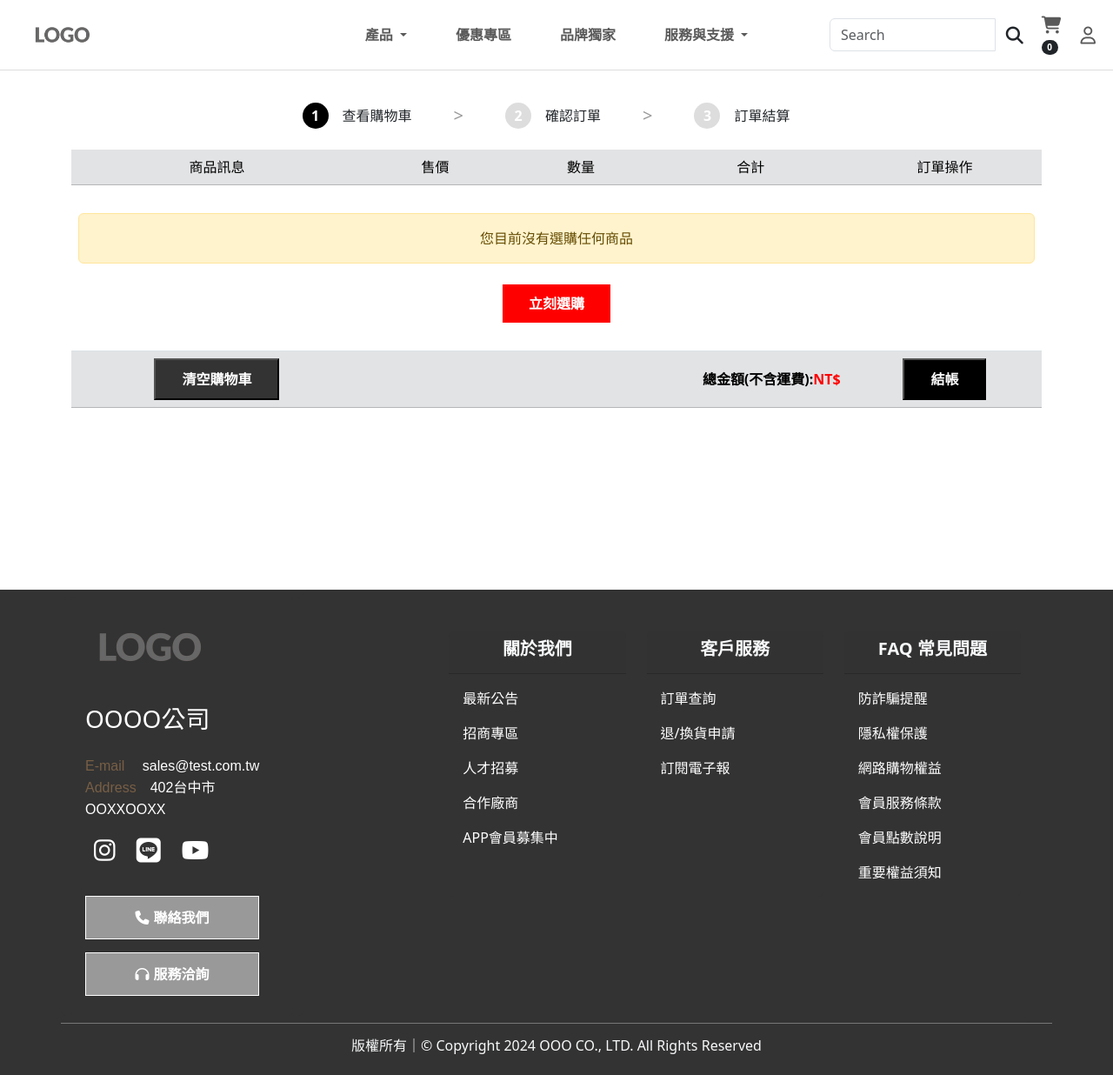
After one commit to 444ZH/projectD, a PHP site: page /cart.php in a window 1280 px wide. The commit adds this page. Shown: the whole page at 87% size. Run offline with PHP 8.4, Linux system fonts and the light colour scheme; tables that the repository leaves empty or names only in its code hold one stand-in row (values such as "Sample post"); some libraries are stand-ins or nearby versions.

Commit message:
完成查看購物車頁面，商品計價、數量更動

```diff
--- a/addcart.php
+++ b/addcart.php
@@ -1,7 +1,4 @@
 <?php
-ini_set('display_errors', 1);
-ini_set('display_startup_errors', 1);
-error_reporting(E_ALL);
 header('Access-Control-Allow-Origin: *');
 header('Content-Type: application/json;charset=utf-8');
 
--- /dev/null
+++ b/cart.php
@@ -0,0 +1,158 @@
+<?php
+//連資料庫
+require_once('connection/furnitureshop_db.php');
+//如果session沒有啟動則啟動，跨頁面存取變數
+if (!isset($_SESSION)) {
+    session_start();
+}
+// 載入共用PHP函數庫
+require_once("./php_lib.php");  //分頁功能
+?>
+
+<!doctype html>
+<html lang="zh-TW">
+
+<head>
+    <!-- 引入head -->
+    <?php require_once('./headfile.php') ?>
+    <style>
+        .stepNum {
+            height: 30px;
+            width: 30px;
+            border-radius: 50%;
+            color: #fff;
+            font-weight: bold;
+            background-color: #000;
+            display: flex;
+            justify-content: center;
+            align-items: center;
+        }
+
+        span.two,
+        span.three {
+            background-color: #ddd;
+        }
+
+        .stepArrow {
+            font-size: 20px;
+            color: #999;
+        }
+
+        .orderStep li {
+            width: fit-content;
+        }
+
+        .subtotal {
+            color: red !important;
+        }
+
+        .cancelBtn {
+            background: none;
+            border: none;
+        }
+
+        .cancelBtn:hover {
+            text-decoration-line: underline;
+            color: red;
+        }
+
+        td.productLeft {
+            text-align: left;
+        }
+
+        td.total {
+            text-align: right;
+        }
+
+        .totalPrice {
+            color: red !important;
+        }
+
+        .clearCartBtn {
+            padding: 10px 30px;
+            background-color: #333;
+            color: #fff;
+            font-weight: bold;
+        }
+
+        .clearCartBtn:hover {
+            background-color: #999;
+        }
+
+        .CheckoutBtn {
+            padding: 10px 30px;
+            background-color: #000;
+            color: #fff;
+            font-weight: bold;
+        }
+
+        .CheckoutBtn:hover {
+            background-color: #333;
+        }
+
+        .buyNowBtn {
+            background-color: red;
+            color: #fff;
+            padding: 10px 30px;
+            border: none;
+            font-weight: bold;
+        }
+
+        .buyNowBtn:hover {
+            background-color: #ff6c6c;
+        }
+
+        table input:invalid {
+            border: 3px solid red;
+        }
+    </style>
+</head>
+
+<body>
+    <section id="header">
+        <?php require_once('./navbar.php') ?>
+    </section>
+    <section id="seccontent">
+        <div class="container" style="height: 70vh;">
+            <!-- goods_content -->
+            <?php require_once('./cart_content.php') ?>
+        </div>
+    </section>
+    <section id="footer">
+        <?php require_once('./footer.php') ?>
+    </section>
+    <!-- js file -->
+    <?php require_once('./jsfile.php') ?>
+    <script>
+        //將商品變更數量寫進資料庫
+        $('input').change(function() {
+            var qty = $(this).val();
+            const cartid = $(this).attr("cartid");
+            if (qty <= 0 || qty >= 50) {
+                alert("請更改商品數量，需大於0及小於50");
+                return false;
+            }
+            $.ajax({
+                url: 'change_qty.php',
+                type: 'post',
+                dataType: 'json',
+                data: {
+                    cartid: cartid,
+                    qty: qty,
+                },
+                success: function(data) {
+                    if (data.c == true) {
+                        window.location.reload();
+                    } else {
+                        alert(data.m);
+                    }
+                },
+                error: function(data) {
+                    alert("系統目前無法連接到後台資料庫");
+                }
+            });
+        });
+    </script>
+</body>
+
+</html>
--- /dev/null
+++ b/cart_content.php
@@ -0,0 +1,131 @@
+<?php
+//建立購物車查詢
+$SQLstring =
+    "SELECT *
+ FROM cart
+ JOIN product ON cart.p_id = product.p_id
+ JOIN product_img ON cart.p_id = product_img.p_id
+ WHERE ip = '" . $_SERVER['REMOTE_ADDR'] . "'
+ AND orderid IS NULL
+ AND product_img.sort = 1
+ ORDER BY cartid DESC";
+$cart_rs = $link->query($SQLstring);
+$ptotal = 0;    //設定累計總金額，初始為0
+?>
+<?php if ($cart_rs->rowCount() != 0) { ?>
+    <div class="row col-md-12 mt-5 orderStep ">
+        <ul class="d-flex justify-content-center gap-5 orderStep">
+            <li class="col-md-2 d-flex align-items-center gap-3">
+                <span class="stepNum one">1</span>
+                <span>查看購物車</span>
+            </li>
+            <li class="col-md-1 d-flex align-items-center stepArrow">
+                <span>></span>
+            </li>
+            <li class="col-md-2 d-flex align-items-center gap-3">
+                <span class="stepNum two">2</span>
+                <span>確認訂單</span>
+            </li>
+            <li class="col-md-1 d-flex align-items-center stepArrow">
+                <span>></span>
+            </li>
+            <li class="col-md-2 d-flex align-items-center gap-3">
+                <span class="stepNum three">3</span>
+                <span>訂單結算</span>
+            </li>
+        </ul>
+    </div>
+    <div class="table-responsive mt-2">
+        <table class="table table-hover text-center">
+            <thead>
+                <tr class="table-secondary">
+                    <td width="30%">商品訊息</td>
+                    <td width="15%">售價</td>
+                    <td width="15%">數量</td>
+                    <td width="20%">合計</td>
+                    <td width="20%">訂單操作</td>
+                </tr>
+            </thead>
+            <tbody>
+                <?php while ($cart_data = $cart_rs->fetch()) { ?>
+                    <tr>
+                        <td class="align-middle productLeft">
+                            <img src="./images/product/<?php echo $cart_data['img_file']; ?>" alt="<?php echo $cart_data['p_name']; ?>" style="width: 150px;">
+                            <span><?php echo $cart_data['p_name']; ?></span>
+                        </td>
+                        <td class="align-middle fw-bold fs-5">$<?php echo number_format($cart_data['p_price']); ?></td>
+                        <td class="align-middle fw-bold fs-5" style="min-width: 100px;">
+                            <div class="input-group mx-auto w-50">
+                                <input type="number" class="form-control" id="qty[]" name="qty[]" value="<?php echo $cart_data['qty']; ?>" min="1" max="49" cartid="<?php echo $cart_data['cartid']; ?>" required>
+                            </div>
+                        </td>
+                        <td class="align-middle fw-bold fs-5 subtotal">$<?php echo number_format($cart_data['p_price'] * $cart_data['qty']); ?></td>
+                        <td class="align-middle"><button type="button" id="btn[]" name="btn[]" class="cancelBtn" onclick="btn_confirmLink('確定刪除本項產品?','shopcart_del.php?mode=1&cartid=<?php echo $cart_data['cartid']; ?>')">刪除</button></td>
+                    </tr>
+                <?php $ptotal += $cart_data['p_price'] * $cart_data['qty'];
+                } ?>
+            </tbody>
+            <tfoot>
+                <tr class="table-secondary">
+                    <td><button type="button" id="btn01" name="btn01" class="clearCartBtn" onclick="btn_confirmLink('確定清空購物車?','shopcart_del.php?mode=2')">清空購物車</button></td>
+                    <td colspan="3" class="fw-bold total">總金額(不含運費):<span class="totalPrice">NT$<?php echo number_format($ptotal); ?></span></td>
+                    <td><button type="button" id="btn02" name="btn02" class="CheckoutBtn" onclick="location.href='./checkout.php'">結帳</button></td>
+                </tr>
+            </tfoot>
+        </table>
+    </div>
+<?php } else { ?>
+    <div class="row col-md-12 mt-5 orderStep ">
+        <ul class="d-flex justify-content-center gap-5 orderStep">
+            <li class="col-md-2 d-flex align-items-center gap-3">
+                <span class="stepNum one">1</span>
+                <span>查看購物車</span>
+            </li>
+            <li class="col-md-1 d-flex align-items-center stepArrow">
+                <span>></span>
+            </li>
+            <li class="col-md-2 d-flex align-items-center gap-3">
+                <span class="stepNum two">2</span>
+                <span>確認訂單</span>
+            </li>
+            <li class="col-md-1 d-flex align-items-center stepArrow">
+                <span>></span>
+            </li>
+            <li class="col-md-2 d-flex align-items-center gap-3">
+                <span class="stepNum three">3</span>
+                <span>訂單結算</span>
+            </li>
+        </ul>
+    </div>
+    <div class="table-responsive mt-2">
+        <table class="table text-center">
+            <thead>
+                <tr class="table-secondary">
+                    <td width="30%">商品訊息</td>
+                    <td width="15%">售價</td>
+                    <td width="15%">數量</td>
+                    <td width="20%">合計</td>
+                    <td width="20%">訂單操作</td>
+                </tr>
+            </thead>
+            <tbody>
+
+                <tr class="">
+                    <td colspan="5">
+                        <div class="alert alert-warning my-4" role="alert">
+                            您目前沒有選購任何商品
+                        </div>
+                        <button type="button" class="mb-4 buyNowBtn" onclick="location.href='./furniture.php'">立刻選購</button>
+                    </td>
+                </tr>
+            </tbody>
+            <tfoot>
+                <tr class="table-secondary">
+                    <td><button type="button" id="btn01" name="btn01" class="clearCartBtn">清空購物車</button></td>
+                    <td colspan="3" class="fw-bold total">總金額(不含運費):<span class="totalPrice">NT$</span></td>
+                    <td><button type="button" id="btn02" name="btn02" class="CheckoutBtn">結帳</button></td>
+                </tr>
+            </tfoot>
+        </table>
+    </div>
+<?php } ?>
--- a/jslib.js
+++ b/jslib.js
@@ -30,3 +30,14 @@ function addcart(p_id) {
         }
     });
 }
+
+//確認刪除該項商品對話框
+function btn_confirmLink(message, url) {
+    if (message == '' || url == '') {
+        return false;
+    }
+    if (confirm(message)) {
+        window.location = url;
+    }
+    return false;
+}
--- a/navbar.php
+++ b/navbar.php
@@ -66,7 +66,7 @@
                 </form>
 
                 <li class="nav-item">
-                    <a class="nav-link" href="#"><i class="fa-solid fa-cart-shopping fa-lg"></i><span class="badge rounded-pill text-bg-dark"><?php echo ($cart_rs) ? $cart_rs -> rowCount() : ''; ?></span></a>
+                    <a class="nav-link" href="./cart.php"><i class="fa-solid fa-cart-shopping fa-lg"></i><span class="badge rounded-pill text-bg-dark"><?php echo ($cart_rs) ? $cart_rs -> rowCount() : ''; ?></span></a>
                 </li>
                 <li class="nav-item">
                     <a class="nav-link" href="#"><i class="fa-regular fa-user fa-lg"></i></a>
```
Also changed, not shown: change_qty.php (added, +20 -0 lines), index_hp.css (+0 -8 lines), shopcart_del.php (added, +19 -0 lines), checkout.php (added).
